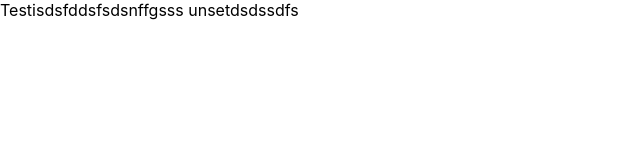
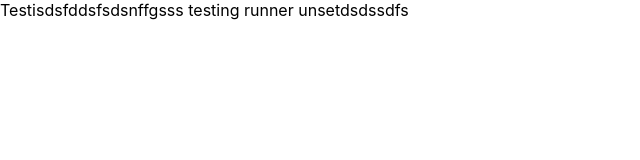
Before and after one commit to LaxmanPache123/funny, a React (Create React App) app: page / in a window 1280 px wide. Shown: the top 160 px of the page, without its empty margins (0-640 px from the left). Built offline with nearby package versions, Linux system fonts and the light colour scheme; no server answers.

Commit message:
runner test

```diff
--- a/src/App.jsx
+++ b/src/App.jsx
@@ -2,7 +2,7 @@ import React from 'react'
 
 function App() {
   return (
-    <div>Testisdsfddsfsdsnffgsss {process.env.REACT_APP_SECREAT_KEY}dsdssdfs</div>
+    <div>Testisdsfddsfsdsnffgsss  testing runner {process.env.REACT_APP_SECREAT_KEY}dsdssdfs</div>
   )
 }
 
```
